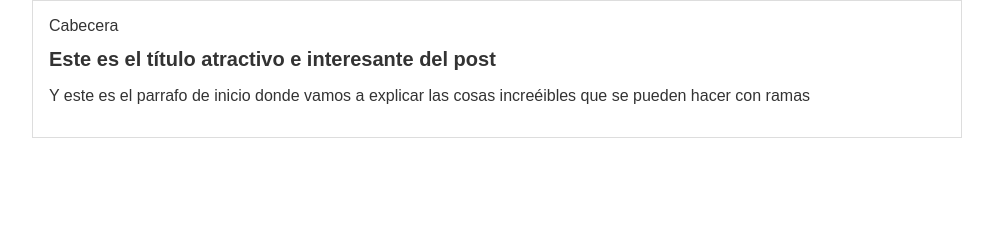
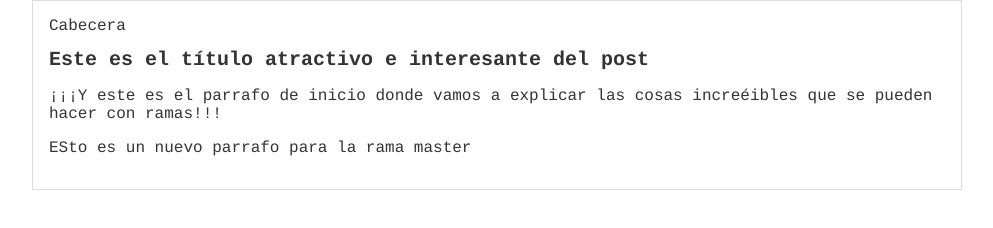
Before and after one commit to juanestebangonzalez/juanestebangonzalez, a plain HTML site: page blogpost.html in a window 1280 px wide. Shown: the whole page, without its empty margins (143-1136 px from the left). Drawn offline with Linux system fonts and the light colour scheme.

Commit message:
Se agrega parrafo en el hmtl y css

```diff
--- a/blogpost.html
+++ b/blogpost.html
@@ -10,7 +10,9 @@
             </div>
             <div id="post">
                 <h1>Este es el título atractivo e interesante del post</h1>
-                <p>Y este es el parrafo de inicio donde vamos a explicar las cosas increéibles que se pueden hacer con ramas</p>
+                <p>¡¡¡Y este es el parrafo de inicio donde vamos a explicar las cosas increéibles que se pueden hacer con ramas!!!</p>
+                <p>ESto es un nuevo parrafo para la rama master</p>
+
             </div>
         </div>
     </body>
--- a/css/estilos.css
+++ b/css/estilos.css
@@ -2,7 +2,7 @@ body
 {
     color: #333;
     text-align: center;
-    font-family: "Arial";
+    font-family: "courier";
     font-size: 16px;
     margin: 0;
     padding: 0;
```
